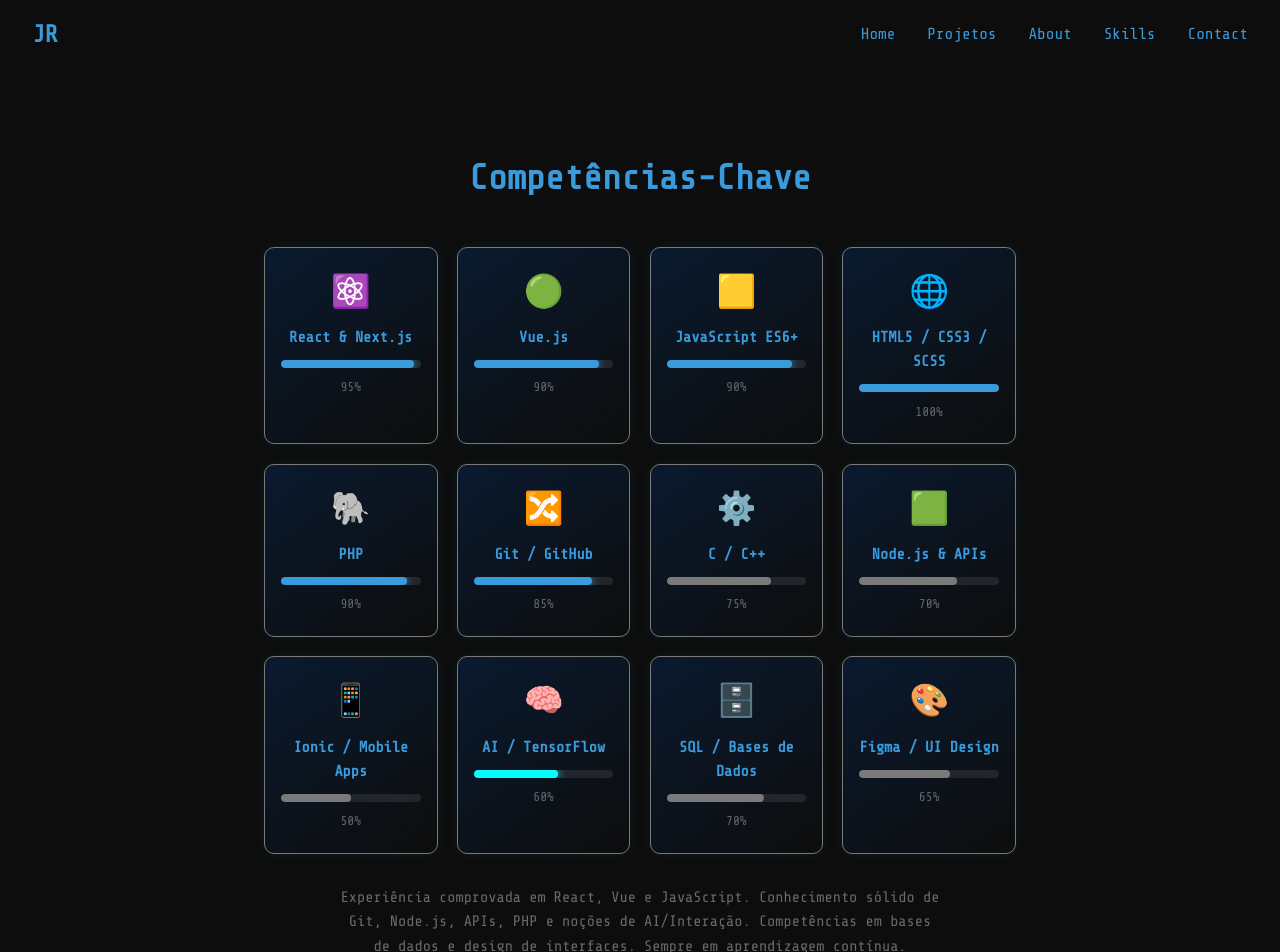
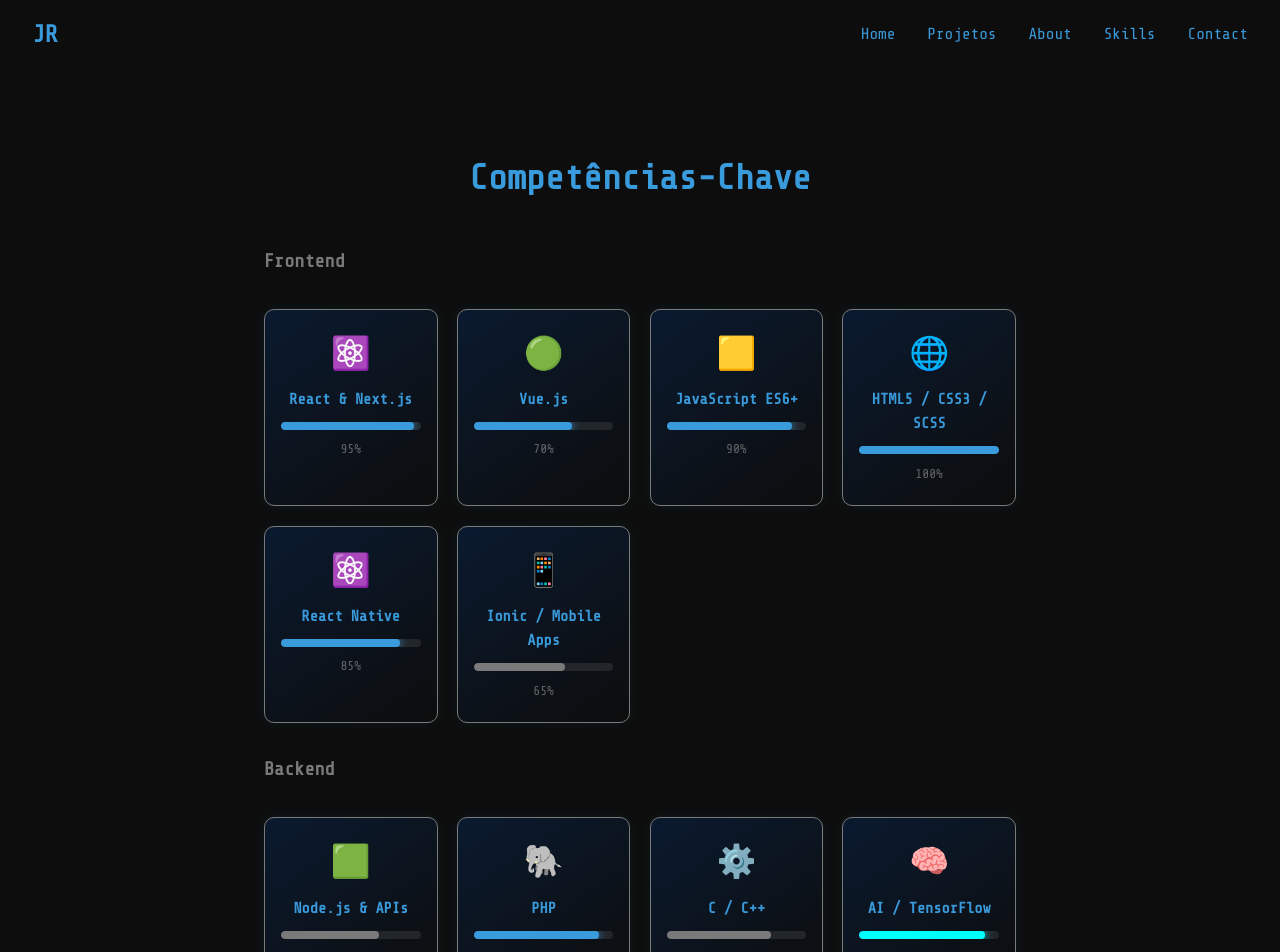
Before and after one commit to jt-ribeiro/portefolio, a Next.js app: page /skills in a window 1280 px wide. Shown: the top 952 px of the page. Built offline with nearby package versions, Linux system fonts and the light colour scheme.

Commit message:
Atualiza portefólio: skills atualizadas

```diff
--- a/src/app/skills/page.js
+++ b/src/app/skills/page.js
@@ -2,28 +2,45 @@
 import { motion } from "framer-motion";
 import styles from "./Skills.module.scss";
 
-const hardSkills = [
+// Categorias separadas
+const skillsData = {
+  frontend: [
     { name: "React & Next.js", level: 95, tag: "strong", icon: "⚛️" },
-  { name: "Vue.js", level: 90, tag: "strong", icon: "🟢" },
+    { name: "Vue.js", level: 70, tag: "strong", icon: "🟢" },
     { name: "JavaScript ES6+", level: 90, tag: "strong", icon: "🟨" },
     { name: "HTML5 / CSS3 / SCSS", level: 100, tag: "strong", icon: "🌐" },
+    { name: "React Native", level: 85, tag: "strong", icon: "⚛️" },
+    { name: "Ionic / Mobile Apps", level: 65, tag: "medium", icon: "📱" },
+  ],
+  backend: [
+    { name: "Node.js & APIs", level: 70, tag: "medium", icon: "🟩" },
     { name: "PHP", level: 90, tag: "strong", icon: "🐘" },
-  { name: "Git / GitHub", level: 85, tag: "strong", icon: "🔀" },
     { name: "C / C++", level: 75, tag: "medium", icon: "⚙️" },
-  { name: "Node.js & APIs", level: 70, tag: "medium", icon: "🟩" },
-  { name: "Ionic / Mobile Apps", level: 50, tag: "medium", icon: "📱" },
-  { name: "AI / TensorFlow", level: 60, tag: "innovation", icon: "🧠" },
-  { name: "SQL / Bases de Dados", level: 70, tag: "medium", icon: "🗄️" }, // ← extra CV
-  { name: "Figma / UI Design", level: 65, tag: "medium", icon: "🎨" }, // ← extra CV
-];
+    { name: "AI / TensorFlow", level: 90, tag: "innovation", icon: "🧠" },
+  ],
+  databases: [
+    { name: "SQL / PostgreSQL", level: 90, tag: "medium", icon: "🗄️" },
+    { name: "MongoDB", level: 80, tag: "medium", icon: "🍃" },
+  ],
+  others: [
+    { name: "Git / GitHub", level: 90, tag: "strong", icon: "🔀" },
+    { name: "Figma / UI Design", level: 85, tag: "medium", icon: "🎨" },
+  ],
+};
 
 export default function Skills() {
   return (
     <section className={styles.skills} pageKey="skills">
       <h2>Competências-Chave</h2>
 
+      {Object.entries(skillsData).map(([category, skills], idx) => (
+        <div key={category} className={styles.categorySection}>
+          <h3 className={styles.categoryTitle}>
+            {category.charAt(0).toUpperCase() + category.slice(1)}
+          </h3>
+
           <div className={styles.keyGrid}>
-        {hardSkills.map((s, i) => (
+            {skills.map((s, i) => (
               <motion.div
                 key={s.name}
                 className={`${styles.card} ${styles[s.tag]}`}
@@ -47,9 +64,11 @@
               </motion.div>
             ))}
           </div>
+        </div>
+      ))}
 
       <p className={styles.summary}>
-        Experiência comprovada em React, Vue e JavaScript. Conhecimento sólido de Git, Node.js, APIs, PHP e noções de AI/Interação. Competências em bases de dados e design de interfaces. Sempre em aprendizagem contínua.
+        Experiência comprovada em desenvolvimento Frontend e Backend, gestão de bases de dados e ferramentas de design. Conhecimentos sólidos em React, Vue, Node.js, APIs, Git, Figma e bases de dados SQL e NoSQL. Sempre em aprendizagem contínua.
       </p>
     </section>
   );
```
Lines whose indentation alone changed are shown as unchanged.
